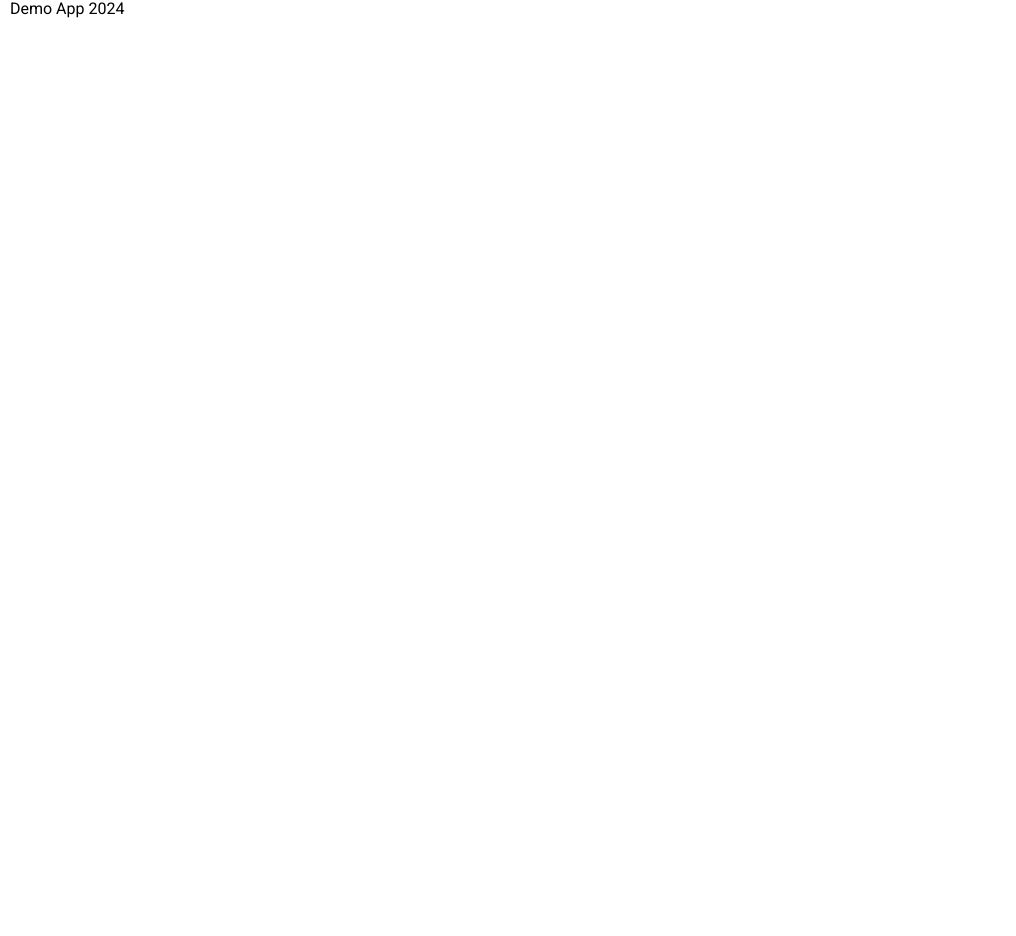
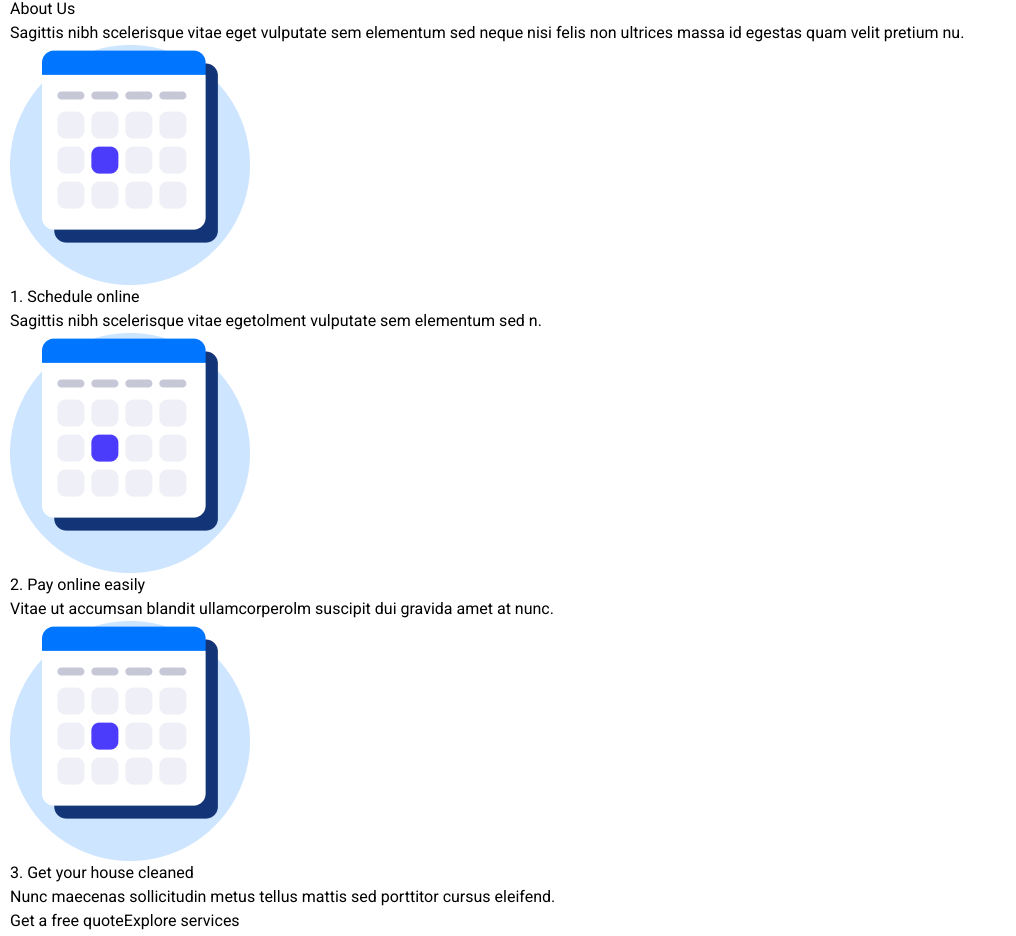
Before and after one commit to pnasiba/CleaningX, a React (Vite) app: page / in a window 1280 px wide. Shown: the part 1159-2095 px from the top of the page, without its empty margins (0-1016 px from the left). Before the commit the page ends 1180 px from the top, so only its background shows below. Built offline with nearby package versions, Linux system fonts and the light colour scheme.

Commit message:
about section done

```diff
--- a/src/App.jsx
+++ b/src/App.jsx
@@ -1,12 +1,13 @@
 import { Header, Footer } from "@components";
 import { MainSection, Container } from "@containers";
 import { Button } from "@ui";
-import introImage from "@images/intro.png"
-import callImage from "@images/call.svg"
+import introImage from "@images/intro.png";
+import callImage from "@images/call.svg";
+import scheduleImage from "@images/schedule.png";
+import payImage from "@images/pay.png";
+import cleanImage from "@images/clean.png";
 
 const App = () => {
-
-
   return (
     <>
       <Header />
@@ -31,7 +32,9 @@ const App = () => {
                       <p className="uppercase leading-[18px] text-[#6E7191] mb-[4px] ">
                         Call us now
                       </p>
-                      <h4 className="text-[#211F54] font-bold leading-[36px] text-[28px] ">(414) 567 - 2109</h4>
+                      <h4 className="text-[#211F54] font-bold leading-[36px] text-[28px] ">
+                        (414) 567 - 2109
+                      </h4>
                     </div>
                   </div>
                 </div>
@@ -42,6 +45,62 @@ const App = () => {
             </div>
           </Container>
         </section>
+
+        <section className="mb-[155px]">
+          <Container>
+            <h1 className="text-[#211F54] text-[48px] text-center font-bold mb-[21px] leading-[57.98px] ">
+              About Us
+            </h1>
+
+            <p className="text-center mx-auto leading-[30.01px]  text-[21px] text-[#6E7191] mb-[58px] w-[648px] ">
+              Sagittis nibh scelerisque vitae eget vulputate sem elementum sed
+              neque nisi felis non ultrices massa id egestas quam velit pretium
+              nu.
+            </p>
+
+            <div className="flex gap-[42px] justify-center mb-[56px]">
+              <div className="w-[375px]">
+                <img className="mx-auto" src={scheduleImage} alt="schedule" />
+                <p className="text-[#211F54] text-center text-[28px] font-bold pt-[39px] mb-[16px] ">
+                  1. Schedule online
+                </p>
+                <p className="text-[#6E7191] text-[21px] text-center w-[412px] leading-[30.01px]">
+                  Sagittis nibh scelerisque vitae egetolment vulputate sem
+                  elementum sed n.
+                </p>
+              </div>
+
+              <div className="w-[375px]">
+                <img className="mx-auto" src={scheduleImage} alt="schedule" />
+                <p className="text-[#211F54] text-center text-[28px] font-bold pt-[39px] mb-[16px] ">
+                  2. Pay online easily
+                </p>
+                <p className="text-[#6E7191] text-[21px] text-center w-[412px] leading-[30.01px]">
+                  Vitae ut accumsan blandit ullamcorperolm suscipit dui gravida
+                  amet at nunc.
+                </p>
+              </div>
+
+              <div className="w-[375px]">
+                <img className="mx-auto" src={scheduleImage} alt="schedule" />
+                <p className="text-[#211F54] text-center text-[28px] font-bold pt-[39px] mb-[16px] ">
+                  3. Get your house cleaned
+                </p>
+                <p className="text-[#6E7191] text-[21px] text-center w-[412px] leading-[30.01px]">
+                  Nunc maecenas sollicitudin metus tellus mattis sed porttitor
+                  cursus eleifend.
+                </p>
+              </div>
+            </div>
+
+            <div className="flex gap-[28px] text-center w-[450px] mx-auto">
+              <Button />
+              <button className="shadow-md py-[25px] px-[39px] rounded-[14px] text-[18px] leading-[20px]">
+                Explore services
+              </button>
+            </div>
+          </Container>
+        </section>
       </MainSection>
       <Footer />
     </>
--- a/src/components/footer/index.jsx
+++ b/src/components/footer/index.jsx
@@ -3,9 +3,9 @@ import "./style.scss";
 
 const index = () => {
     return (
-      <footer className="bg-slate-900 text-white text-center h-[50px]">
+      <footer className="bg-slate-900 text-white text-center py-5">
         <Container>
-          Demo App {new Date().getFullYear()}
+          <p>Demo App {new Date().getFullYear()}</p>
         </Container>
       </footer>
     );
--- a/src/components/header/index.jsx
+++ b/src/components/header/index.jsx
@@ -5,7 +5,7 @@ import logo from "@images/logo.svg";
 const index = () => {
   return (
     <>
-      <header className="fixed z-[9999999] w-full bg-white md:border-b-2 ">
+      <header className="fixed z-[9999999] w-full bg-white ">
         <Container>
           <nav className="flex justify-between h-[118px] items-center">
             <ul className="flex gap-[22px] items-center ">
```
